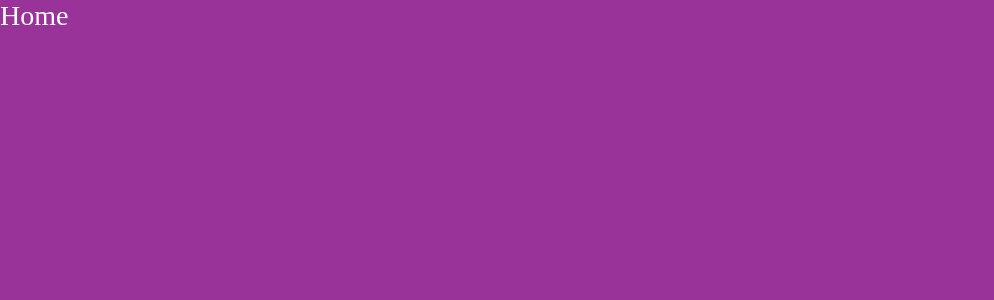
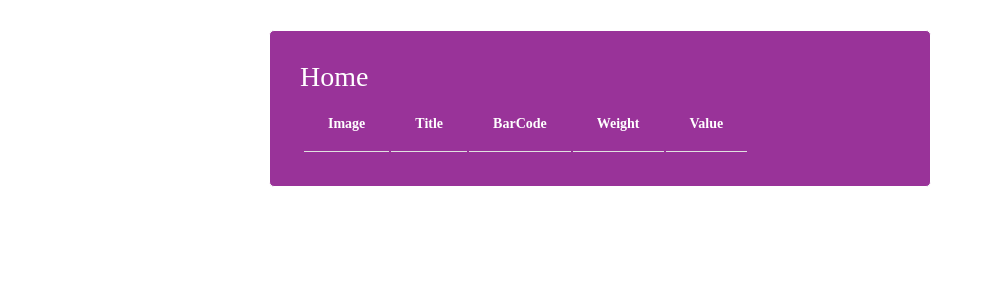
Before and after one commit to cleitonomariano/Sponte-Chanllenge, a React (Create React App) app: page / in a window 1280 px wide. Shown: the top 300 px of the page, without its empty margins (0-994 px from the left). Built offline with nearby package versions, Linux system fonts and the light colour scheme.

Commit message:
create container component

```diff
--- a/src/Components/Button/index.tsx
+++ b/src/Components/Button/index.tsx
@@ -1,5 +1,6 @@
 import React, { ButtonHTMLAttributes } from 'react';
 import styled from 'styled-components';
+import { shade } from 'polished';
 
 type ButtonProps = ButtonHTMLAttributes<HTMLButtonElement>;
 
--- /dev/null
+++ b/src/Components/Container/index.tsx
@@ -0,0 +1,17 @@
+import React from 'react';
+import styled from 'styled-components';
+
+const Container: React.FC = styled.div`
+  margin: 0 auto;
+  align-items: center;
+  width: 100%;
+  max-width: 600px;
+  height: 100%;
+  max-height: 700px;
+  background: #993399;
+  padding: 30px;
+  border-radius: 5px;
+  border: 1px solid;
+  margin-top: 30px;
+`;
+export default Container;
--- a/src/Pages/Home/index.tsx
+++ b/src/Pages/Home/index.tsx
@@ -1,5 +1,21 @@
 import React from 'react';
+import Container from '../../Components/Container';
 
-const Home: React.FC = () => <h1>Home</h1>;
+const Home: React.FC = () => (
+  <>
+    <Container>
+      <h1>Home</h1>
+      <table>
+        <th>
+          <td>Image</td>
+          <td>Title</td>
+          <td>BarCode</td>
+          <td>Weight</td>
+          <td>Value</td>
+        </th>
+      </table>
+    </Container>
+  </>
+);
 
 export default Home;
--- a/src/Pages/RegisterProduct/index.tsx
+++ b/src/Pages/RegisterProduct/index.tsx
@@ -1,5 +1,13 @@
 import React from 'react';
+import Button from '../../Components/Button';
 
-const RegisterProduct: React.FC = () => <h1>RegisterProduct</h1>;
+const RegisterProduct: React.FC = () => (
+  <>
+    <h1>RegisterProduct</h1>
+    <form>
+      <Button>Salvar</Button>
+    </form>
+  </>
+);
 
 export default RegisterProduct;
--- a/src/Styles/GlobalStyle.tsx
+++ b/src/Styles/GlobalStyle.tsx
@@ -8,9 +8,12 @@ export default createGlobalStyle`
    outline: 0;
  }
  body {
-   background: #993399;
+   width: 100%;
+   max-width: 1200px;
+   background: #fff;
    color: #fff;
    -webkit-font-smoothing: antialiased;
+
  }
  body, input, button {
    font-family: 'Roboto' sans-serif;
@@ -25,4 +28,11 @@ export default createGlobalStyle`
    color: #fff;
    background: #993399;
  }
+ Table th td {
+	border-bottom: .1rem solid #e1e1e1;
+	border-bottom: .1rem solid $color-quinary;
+	padding: 1.2rem 1.5rem;
+	text-align: left
+   ;
+ }
 `;
```
